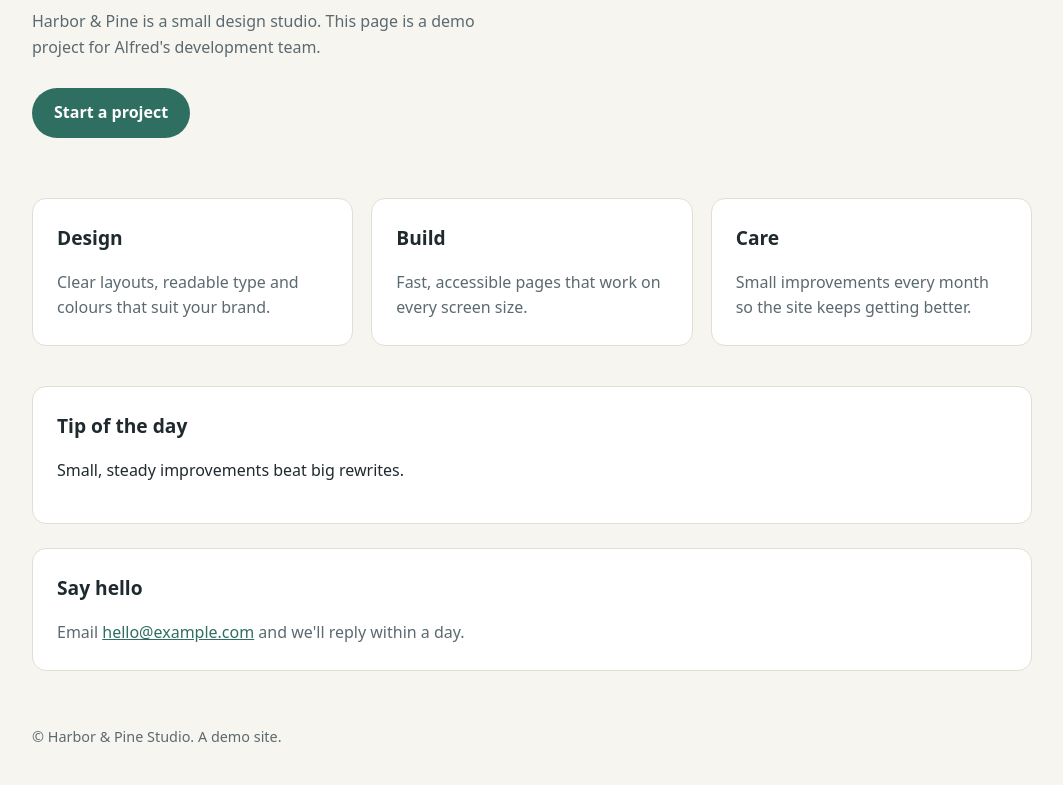
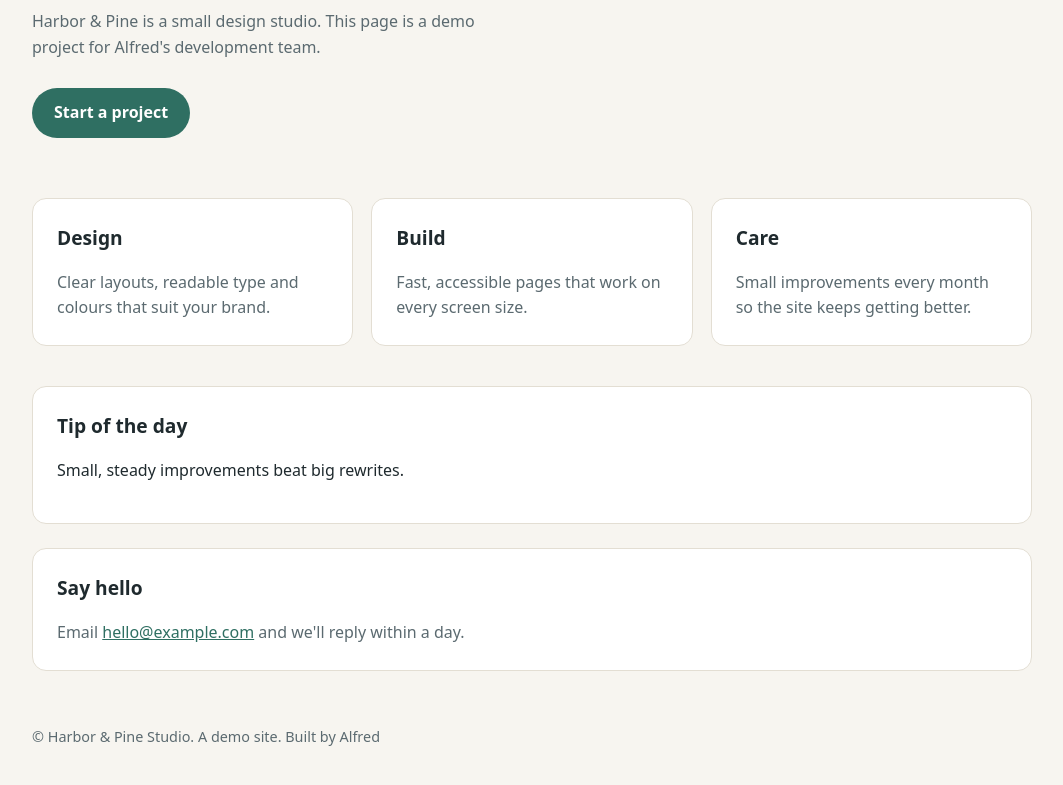
Before and after one commit to hrsnyde1/alfred-demo-site, a plain HTML site: page index.html in a window 1280 px wide. Shown: the part 331-1116 px from the top of the page, without its empty margins (108-1171 px from the left). Drawn offline with Linux system fonts and the light colour scheme; no server answers.

Commit message:
T-0005: frontend-main

```diff
--- a/index.html
+++ b/index.html
@@ -53,7 +53,7 @@
   </main>
 
   <footer class="site-footer">
-    <p>&copy; Harbor &amp; Pine Studio. A demo site.</p>
+    <p>&copy; Harbor &amp; Pine Studio. A demo site. Built by Alfred</p>
   </footer>
 </body>
 </html>
```
